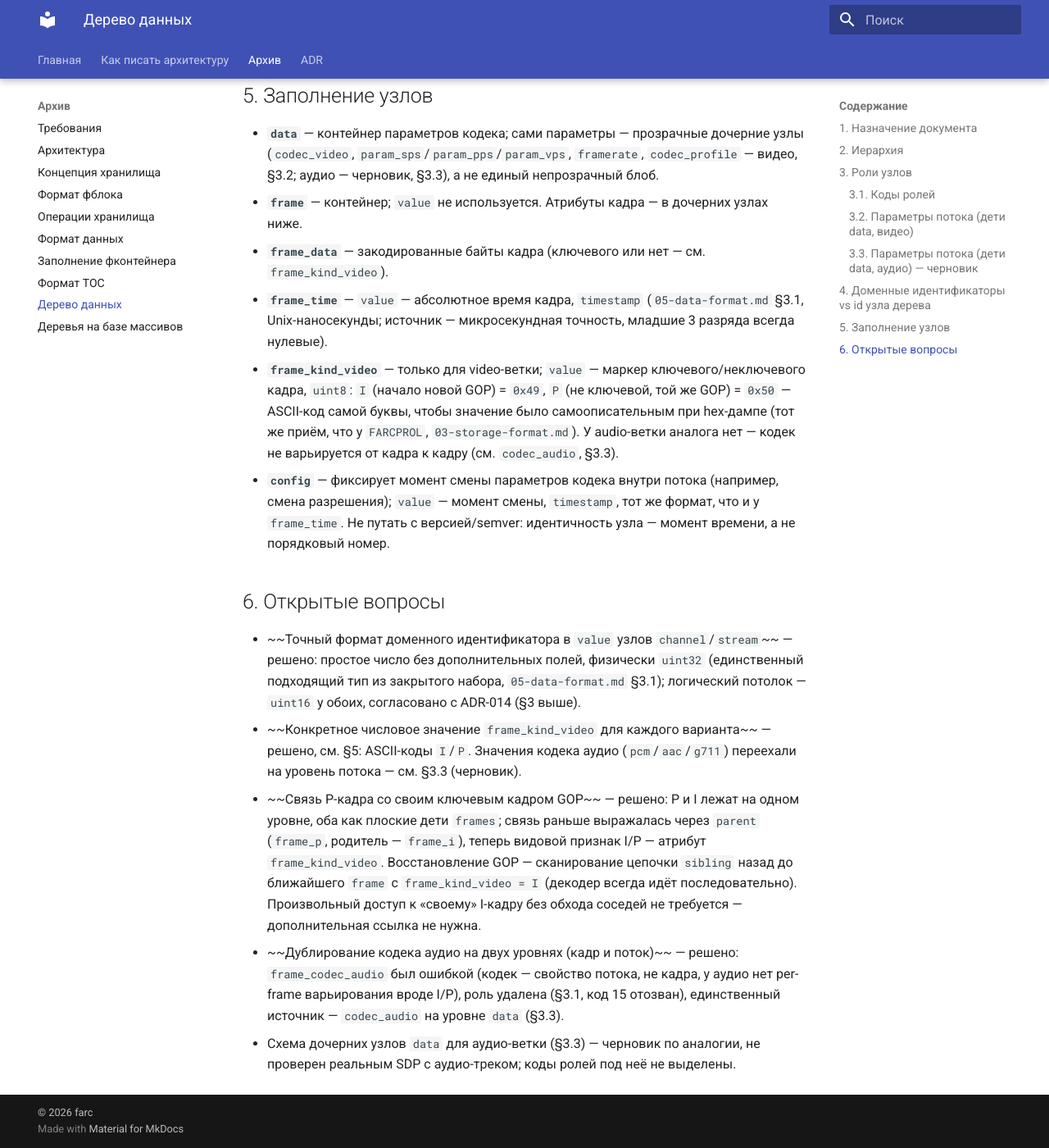
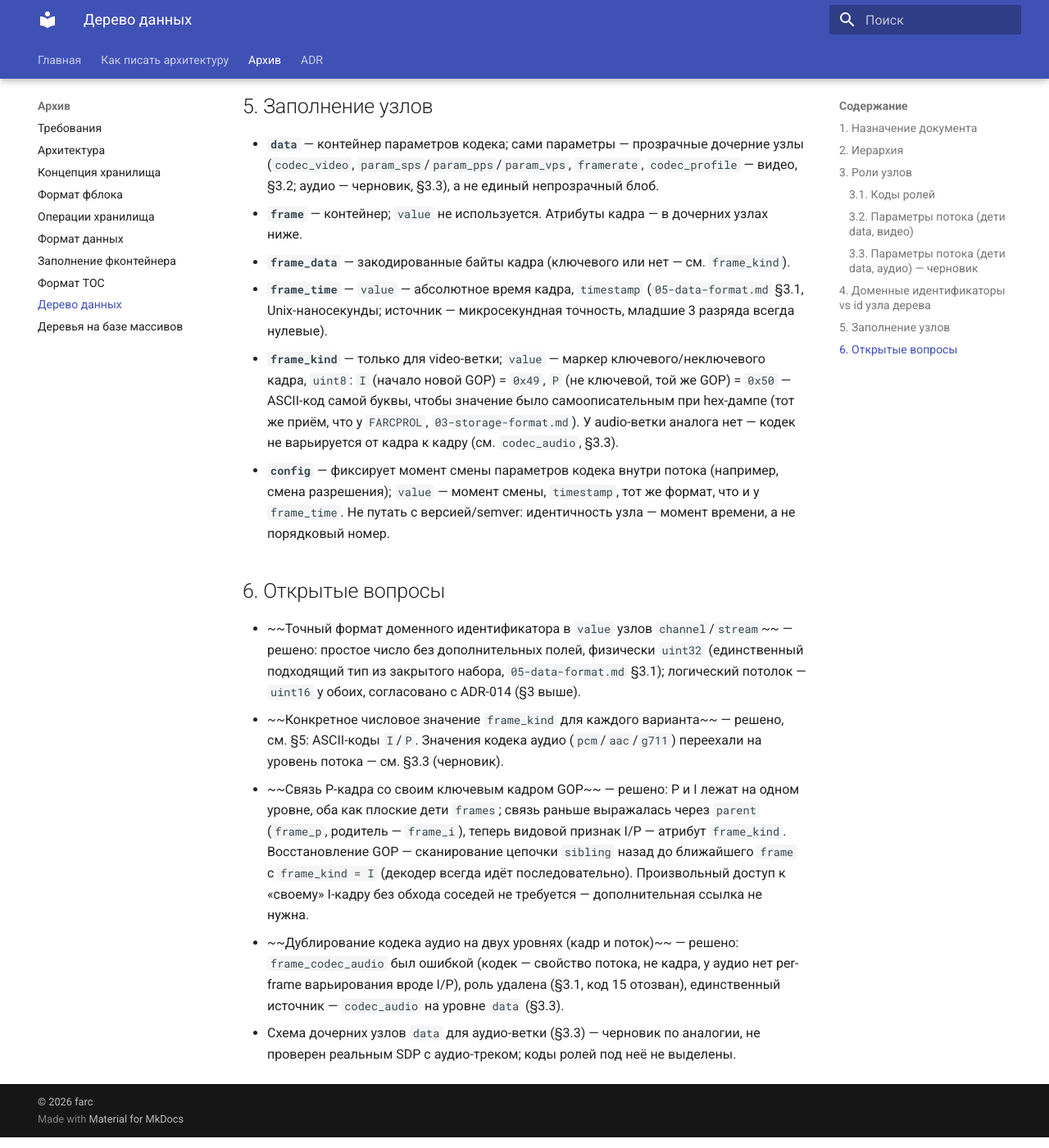
Before and after one commit to traycers/farc, an MkDocs documentation site: the page built from docs/docs/archive/07-media-tree.md, in a window 1280 px wide and 1400 px high, scrolled down 6619 px. Shown: the whole window at 82% size. Built offline with MkDocs 1.6.1 and Material for MkDocs 9.7.7, drawn with Linux system fonts in a browser that asks for light colours; some of the changed text lies outside the part shown.

Commit message:
rename in docs

````diff
--- a/docs/docs/archive/07-media-tree.md
+++ b/docs/docs/archive/07-media-tree.md
@@ -36,7 +36,7 @@ flowchart TD
     vframe["frame (×N)"]
     vfdata["frame_data"]
     vftime["frame_time"]
-    vfkind["frame_kind_video (0..1)"]
+    vfkind["frame_kind"]
 
     aconfigs["configs"]
     acfg["config (×N)"]
@@ -72,11 +72,11 @@ flowchart TD
     aframe --> aftime
 ```
 
-`frame` — общий контейнер для видео и звука, но дальше формы у веток расходятся: у видео `frame` несёт третьего ребёнка `frame_kind_video` (I/P меняется от кадра к кадру, это действительно атрибут конкретного кадра), у звука такого третьего ребёнка нет — кодек не меняется от кадра к кадру, это свойство потока целиком и хранится один раз в `data` (§3.3), а не дублируется в каждом `frame`. Порядок `frame` под одним `frames` — порядок их `id` при сканировании `parent == frames` (`05-data-format.md` §3), совпадающий с физическим порядком создания; для видео он же — порядок декодирования, включая P-кадры внутри GOP.
+`frame` — общий контейнер для видео и звука, но дальше формы у веток расходятся: у видео `frame` несёт третьего ребёнка `frame_kind` (I/P меняется от кадра к кадру, это действительно атрибут конкретного кадра), у звука такого третьего ребёнка нет — кодек не меняется от кадра к кадру, это свойство потока целиком и хранится один раз в `data` (§3.3), а не дублируется в каждом `frame`. Порядок `frame` под одним `frames` — порядок их `id` при сканировании `parent == frames` (`05-data-format.md` §3), совпадающий с физическим порядком создания; для видео он же — порядок декодирования, включая P-кадры внутри GOP.
 
 ## 3. Роли узлов
 
-`type` (`05-data-format.md` §3.1) — закрытый набор физических представлений `value`, общий для всего формата, не специфичный для домена. В медиа-дереве встречаются: `void` (нет `value` — контейнер/тег ветки), `uint8`, `uint32`, `float64`, `timestamp`, `bytes`. Отдельного enum-типа нет (как в EBML): перечислимые значения (`frame_kind_video`, `codec_video`) физически хранятся как `uint8`, смысл конкретных значений задаёт `role`, а не `type` (`05-data-format.md` §3.1).
+`type` (`05-data-format.md` §3.1) — закрытый набор физических представлений `value`, общий для всего формата, не специфичный для домена. В медиа-дереве встречаются: `void` (нет `value` — контейнер/тег ветки), `uint8`, `uint32`, `float64`, `timestamp`, `bytes`. Отдельного enum-типа нет (как в EBML): перечислимые значения (`frame_kind`, `codec_video`) физически хранятся как `uint8`, смысл конкретных значений задаёт `role`, а не `type` (`05-data-format.md` §3.1).
 
 | `role`              | `type`   | Родитель          | Кратность у родителя | `value` |
 |---------------------|----------|-------------------|-----------------------|---------|
@@ -100,11 +100,11 @@ flowchart TD
 | `frame`             | `void`   | `frames`          | N                      | — (контейнер, атрибуты в детях) |
 | `frame_data`        | `bytes`  | `frame`           | 1                      | байты кадра |
 | `frame_time`        | `timestamp` | `frame`        | 1                      | время кадра (`05-data-format.md` §3.1) |
-| `frame_kind_video`  | `uint8`  | `frame` (только video) | 0..1              | `I` (ключевой кадр) или `P` |
+| `frame_kind`  | `uint8`  | `frame` (только video) | 1              | `I` (ключевой кадр) или `P` |
 
-У audio-ветки `frame` не имеет третьего ребёнка: кодек — свойство потока, а не кадра (см. ниже и §3.3), в отличие от `frame_kind_video`, который меняется от кадра к кадру и поэтому обязан быть на самом кадре.
+У audio-ветки `frame` не имеет третьего ребёнка: кодек — свойство потока, а не кадра (см. ниже и §3.3), в отличие от `frame_kind`, который меняется от кадра к кадру и поэтому обязан быть на самом кадре.
 
-Несколько ролей намеренно делят один `type` (`config`/`frame_time` — обе `timestamp`; `frame_kind_video`/`codec_video` — обе `uint8`) — это не проблема, а расчётный эффект разделения полей: `type` описывает только физическую раскладку `value`, семантику несёт `role`.
+Несколько ролей намеренно делят один `type` (`config`/`frame_time` — обе `timestamp`; `frame_kind`/`codec_video` — обе `uint8`) — это не проблема, а расчётный эффект разделения полей: `type` описывает только физическую раскладку `value`, семантику несёт `role`.
 
 `channel` и `stream` физически всегда `uint32` — в закрытом наборе `type` (`05-data-format.md` §3.1) нет `uint16`, а `uint8` (потолок 255) не хватает на диапазон каналов. Логический потолок при этом — `uint16` у обоих: у канала — по ADR-014 (не более 65535 каналов на систему), у потока — зеркально, тем же порядком, без отдельного ADR. Контейнер (`uint32`) и домен (`uint16`) — разные величины: формат резервирует место под больший диапазон, чем фактически используется.
 
@@ -130,7 +130,7 @@ flowchart TD
 | 11 | `frame` |
 | 12 | `frame_data` |
 | 13 | `frame_time` |
-| 14 | `frame_kind_video` |
+| 14 | `frame_kind` |
 | 15 | ~~`frame_codec_audio`~~ (удалена — кодек аудио оказался свойством потока, а не кадра, см. §2/§3.3; код не переиспользуется) |
 | 16 | `codec_video` |
 | 17 | `param_vps` |
@@ -139,7 +139,7 @@ flowchart TD
 | 20 | `framerate` |
 | 21 | `codec_profile` |
 
-`frame_data` (а не `data`) и `codec_video`/`codec_audio` как отдельные от `frame_kind_video` роли (а не общая роль `kind`/`codec`) — намеренно уникальные роли, а не переиспользование одного и того же имени: одна и та же `role` не должна означать разные вещи в разных ветках или на разных уровнях дерева (иначе подсчёт/индексация по `role` становится неоднозначной, см. `06-toc-format.md`). Роль узла сама по себе однозначно определяет ветку, уровень и семантику — доп. поле-скоуп не нужно.
+`frame_data` (а не `data`) и `codec_video`/`codec_audio` как отдельные от `frame_kind` роли (а не общая роль `kind`/`codec`) — намеренно уникальные роли, а не переиспользование одного и того же имени: одна и та же `role` не должна означать разные вещи в разных ветках или на разных уровнях дерева (иначе подсчёт/индексация по `role` становится неоднозначной, см. `06-toc-format.md`). Роль узла сама по себе однозначно определяет ветку, уровень и семантику — доп. поле-скоуп не нужно.
 
 ### 3.2. Параметры потока (дети `data`, видео)
 
@@ -182,15 +182,15 @@ flowchart TD
 
 - **`data`** — контейнер параметров кодека; сами параметры — прозрачные дочерние узлы (`codec_video`, `param_sps`/`param_pps`/`param_vps`, `framerate`, `codec_profile` — видео, §3.2; аудио — черновик, §3.3), а не единый непрозрачный блоб.
 - **`frame`** — контейнер; `value` не используется. Атрибуты кадра — в дочерних узлах ниже.
-- **`frame_data`** — закодированные байты кадра (ключевого или нет — см. `frame_kind_video`).
+- **`frame_data`** — закодированные байты кадра (ключевого или нет — см. `frame_kind`).
 - **`frame_time`** — `value` — абсолютное время кадра, `timestamp` (`05-data-format.md` §3.1, Unix-наносекунды; источник — микросекундная точность, младшие 3 разряда всегда нулевые).
-- **`frame_kind_video`** — только для video-ветки; `value` — маркер ключевого/неключевого кадра, `uint8`: `I` (начало новой GOP) = `0x49`, `P` (не ключевой, той же GOP) = `0x50` — ASCII-код самой буквы, чтобы значение было самоописательным при hex-дампе (тот же приём, что у `FARCPROL`, `03-storage-format.md`). У audio-ветки аналога нет — кодек не варьируется от кадра к кадру (см. `codec_audio`, §3.3).
+- **`frame_kind`** — только для video-ветки; `value` — маркер ключевого/неключевого кадра, `uint8`: `I` (начало новой GOP) = `0x49`, `P` (не ключевой, той же GOP) = `0x50` — ASCII-код самой буквы, чтобы значение было самоописательным при hex-дампе (тот же приём, что у `FARCPROL`, `03-storage-format.md`). У audio-ветки аналога нет — кодек не варьируется от кадра к кадру (см. `codec_audio`, §3.3).
 - **`config`** — фиксирует момент смены параметров кодека внутри потока (например, смена разрешения); `value` — момент смены, `timestamp`, тот же формат, что и у `frame_time`. Не путать с версией/semver: идентичность узла — момент времени, а не порядковый номер.
 
 ## 6. Открытые вопросы
 
 - ~~Точный формат доменного идентификатора в `value` узлов `channel`/`stream`~~ — решено: простое число без дополнительных полей, физически `uint32` (единственный подходящий тип из закрытого набора, `05-data-format.md` §3.1); логический потолок — `uint16` у обоих, согласовано с ADR-014 (§3 выше).
-- ~~Конкретное числовое значение `frame_kind_video` для каждого варианта~~ — решено, см. §5: ASCII-коды `I`/`P`. Значения кодека аудио (`pcm`/`aac`/`g711`) переехали на уровень потока — см. §3.3 (черновик).
-- ~~Связь P-кадра со своим ключевым кадром GOP~~ — решено: P и I лежат на одном уровне, оба как плоские дети `frames`; связь раньше выражалась через `parent` (`frame_p`, родитель — `frame_i`), теперь видовой признак I/P — атрибут `frame_kind_video`. Восстановление GOP — сканирование цепочки `sibling` назад до ближайшего `frame` с `frame_kind_video = I` (декодер всегда идёт последовательно). Произвольный доступ к «своему» I-кадру без обхода соседей не требуется — дополнительная ссылка не нужна.
+- ~~Конкретное числовое значение `frame_kind` для каждого варианта~~ — решено, см. §5: ASCII-коды `I`/`P`. Значения кодека аудио (`pcm`/`aac`/`g711`) переехали на уровень потока — см. §3.3 (черновик).
+- ~~Связь P-кадра со своим ключевым кадром GOP~~ — решено: P и I лежат на одном уровне, оба как плоские дети `frames`; связь раньше выражалась через `parent` (`frame_p`, родитель — `frame_i`), теперь видовой признак I/P — атрибут `frame_kind`. Восстановление GOP — сканирование цепочки `sibling` назад до ближайшего `frame` с `frame_kind = I` (декодер всегда идёт последовательно). Произвольный доступ к «своему» I-кадру без обхода соседей не требуется — дополнительная ссылка не нужна.
 - ~~Дублирование кодека аудио на двух уровнях (кадр и поток)~~ — решено: `frame_codec_audio` был ошибкой (кодек — свойство потока, не кадра, у аудио нет per-frame варьирования вроде I/P), роль удалена (§3.1, код 15 отозван), единственный источник — `codec_audio` на уровне `data` (§3.3).
 - Схема дочерних узлов `data` для аудио-ветки (§3.3) — черновик по аналогии, не проверен реальным SDP с аудио-треком; коды ролей под неё не выделены.
````
Also changed, not shown: docs/docs/archive/05-data-format.md (+2 -2 lines), docs/docs/archive/06-toc-format.md (+3 -3 lines), docs/docs/archive/09-fcontainer-write-path.md (+1 -1 lines).
